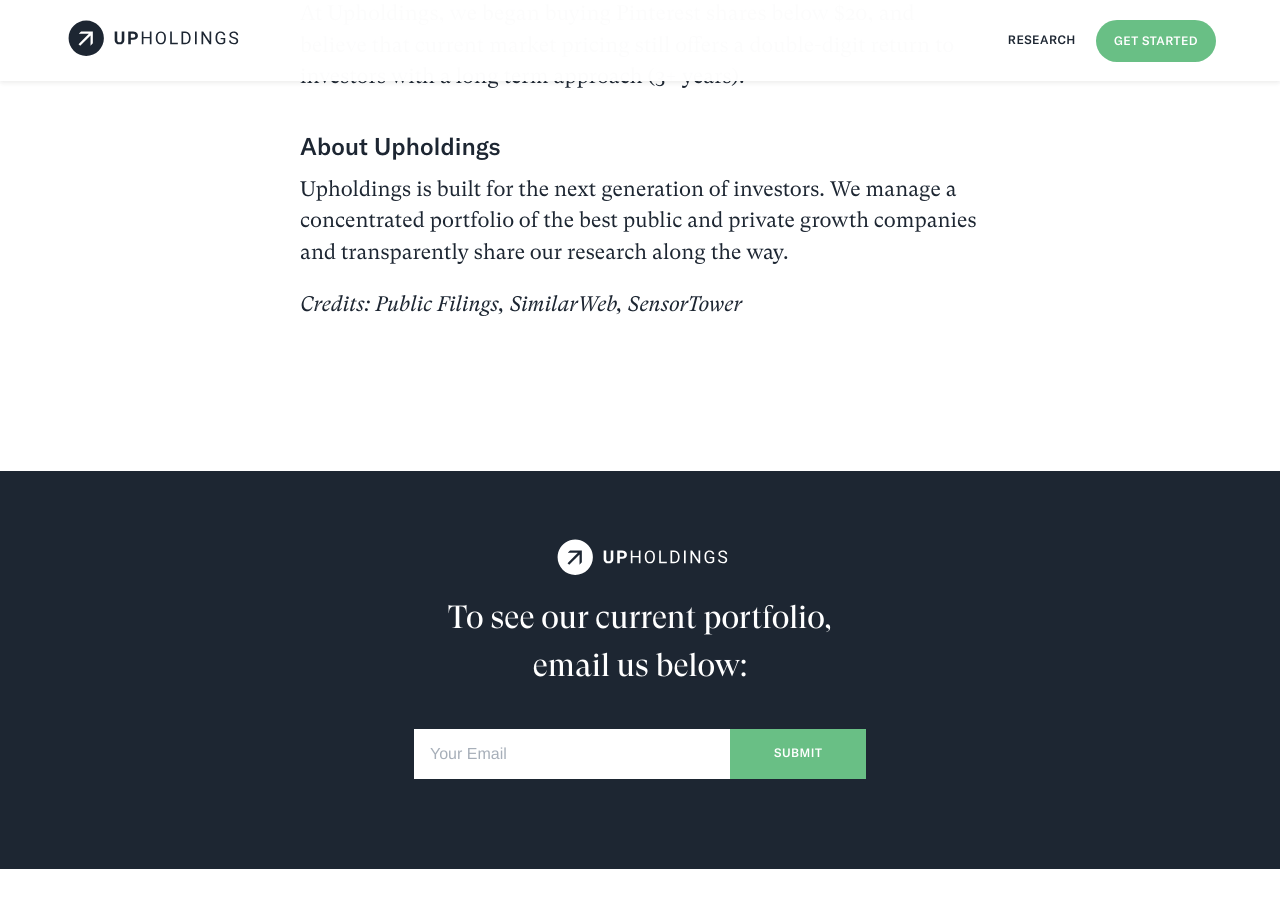
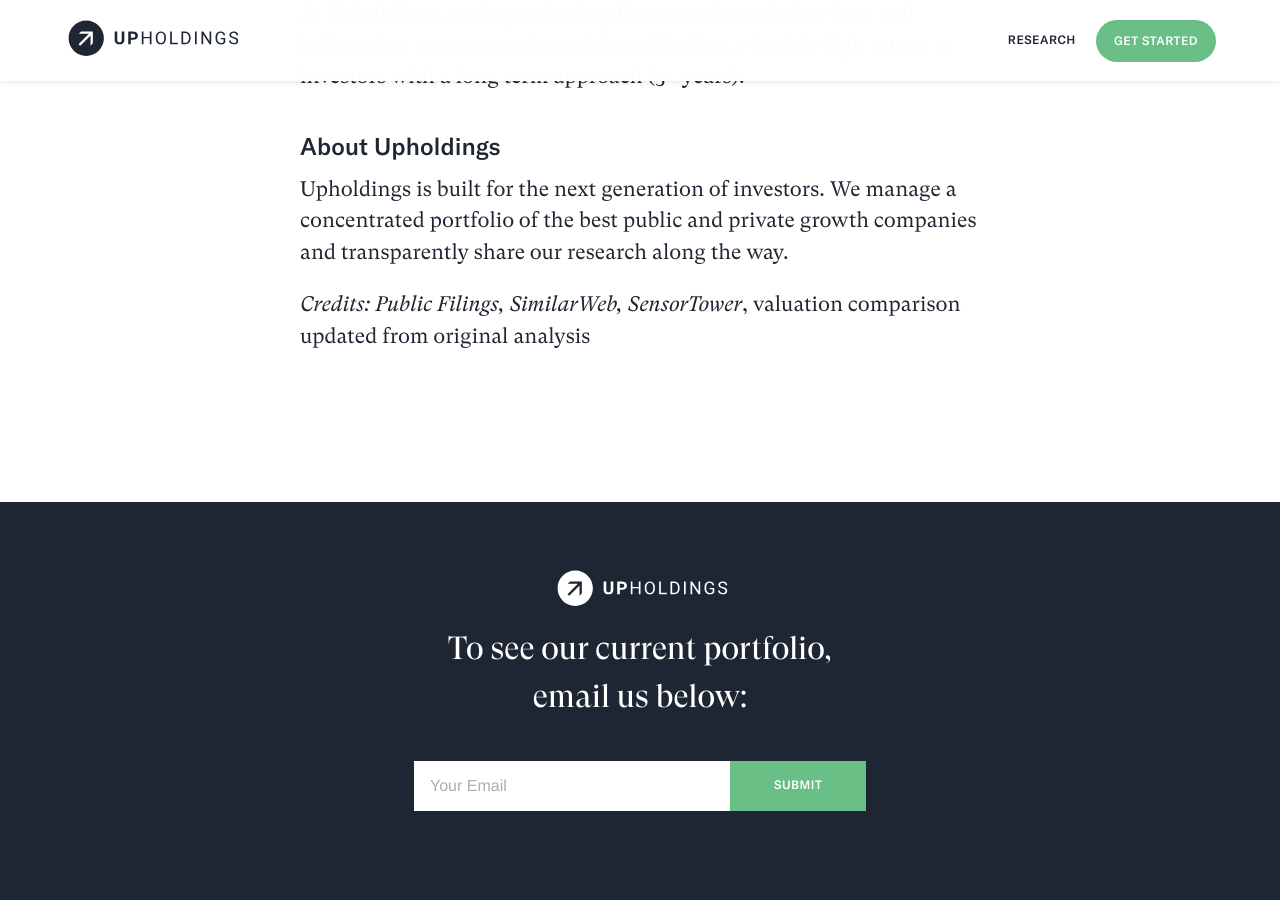
Before and after one commit to willanderson/Upholdings, a Jekyll site: the page built from _posts/2020-02-13-pinterest-a-rare-bargain.markdown, in a window 1280 px wide and 900 px high, scrolled down 2500 px. Built offline with Jekyll 4.4.1, drawn with Linux system fonts in a browser that asks for light colours; nearby versions of some CDN libraries; some web fonts are replaced; comment, search, counter and statistics services are not loaded; before the commit the page ends 3369 px from its top, so only the background shows below that.

Commit message:
Updated Pinterest A Rare Bargain

```diff
--- a/_posts/2020-02-13-pinterest-a-rare-bargain.markdown
+++ b/_posts/2020-02-13-pinterest-a-rare-bargain.markdown
@@ -40,4 +40,4 @@ At Upholdings, we began buying Pinterest shares below $20, and believe that curr
 
 Upholdings is built for the next generation of investors. We manage a concentrated portfolio of the best public and private growth companies and transparently share our research along the way.
 
-*Credits: Public Filings, SimilarWeb, SensorTower*
+*Credits: Public Filings, SimilarWeb, SensorTower*, valuation comparison updated from original analysis
```
